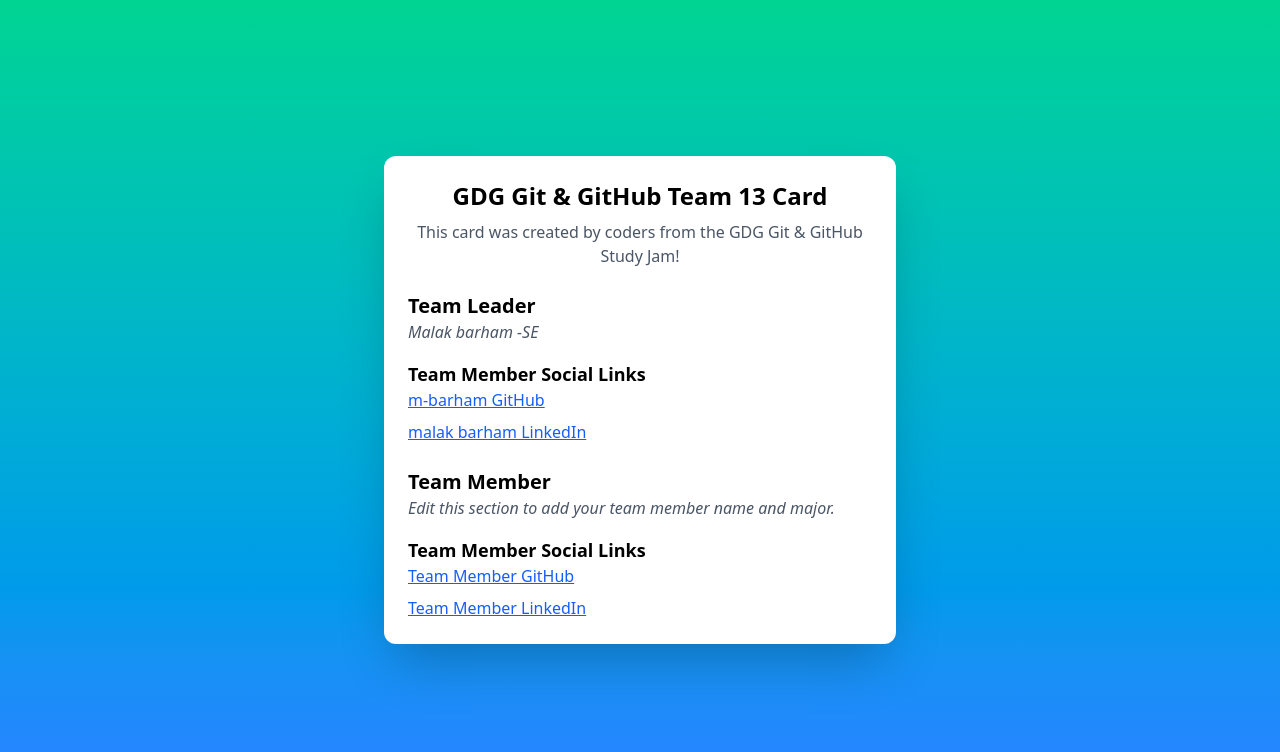
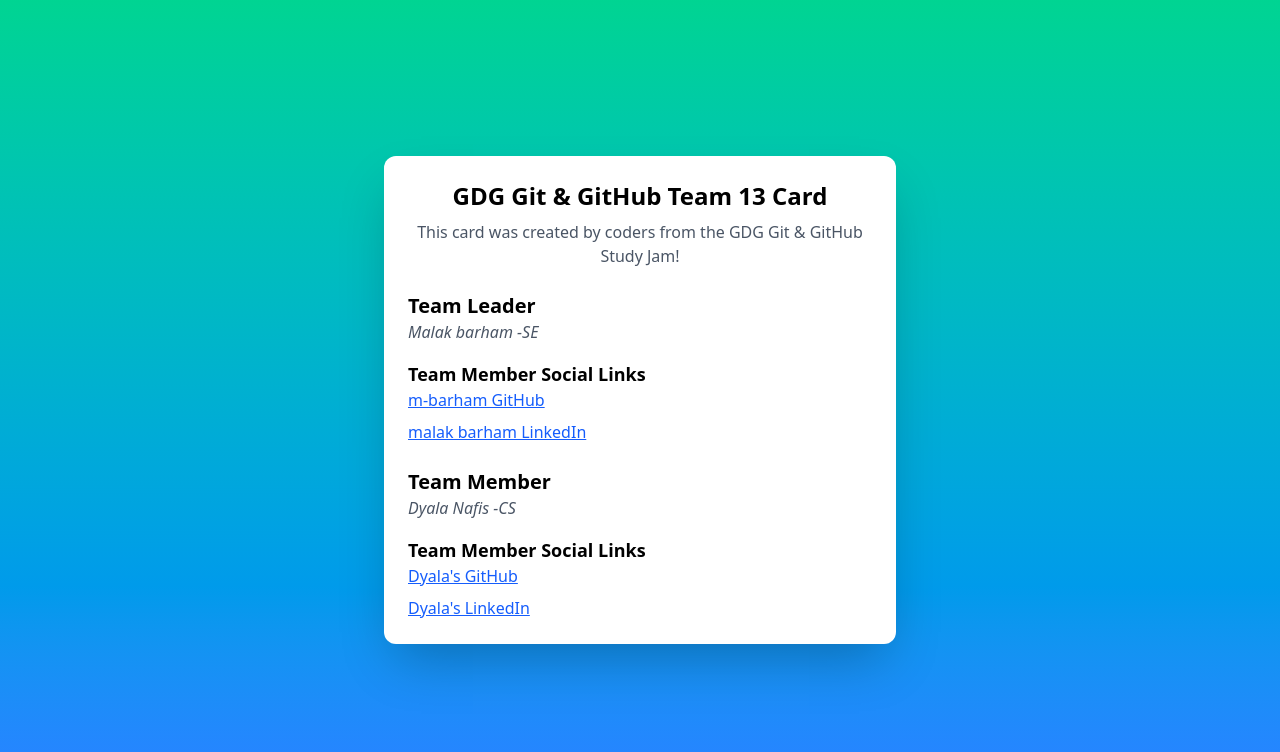
Before and after one commit to m-barham/GDG_Git_Team_13_Card, a plain HTML site: page index.html in a window 1280 px wide. Drawn offline with nearby package versions, Linux system fonts and the light colour scheme.

Commit message:
Add team member details

```diff
--- a/index.html
+++ b/index.html
@@ -27,11 +27,11 @@
         <section>
 		        <!-- Team Member Section -->
             <h2 class="mt-6 text-xl font-semibold">Team Member</h2>
-            <p class="text-gray-600 italic">Edit this section to add your team member name and major.</p>
+            <p class="text-gray-600 italic">Dyala Nafis -CS</p>
             <h3 class="mt-4 text-lg font-semibold">Team Member Social Links</h3>
             <ul class="space-y-2">
-                <li><a href="social-link" class="text-blue-600 underline">Team Member GitHub</a></li>
-                <li><a href="social-link" class="text-blue-600 underline">Team Member LinkedIn</a></li>
+                <li><a href="https://github.com/dyala8" class="text-blue-600 underline">Dyala's GitHub</a></li>
+                <li><a href="https://www.linkedin.com/in/dyala-nafis-807797334/" class="text-blue-600 underline">Dyala's LinkedIn</a></li>
             </ul>
         </section>
     </div>
```
